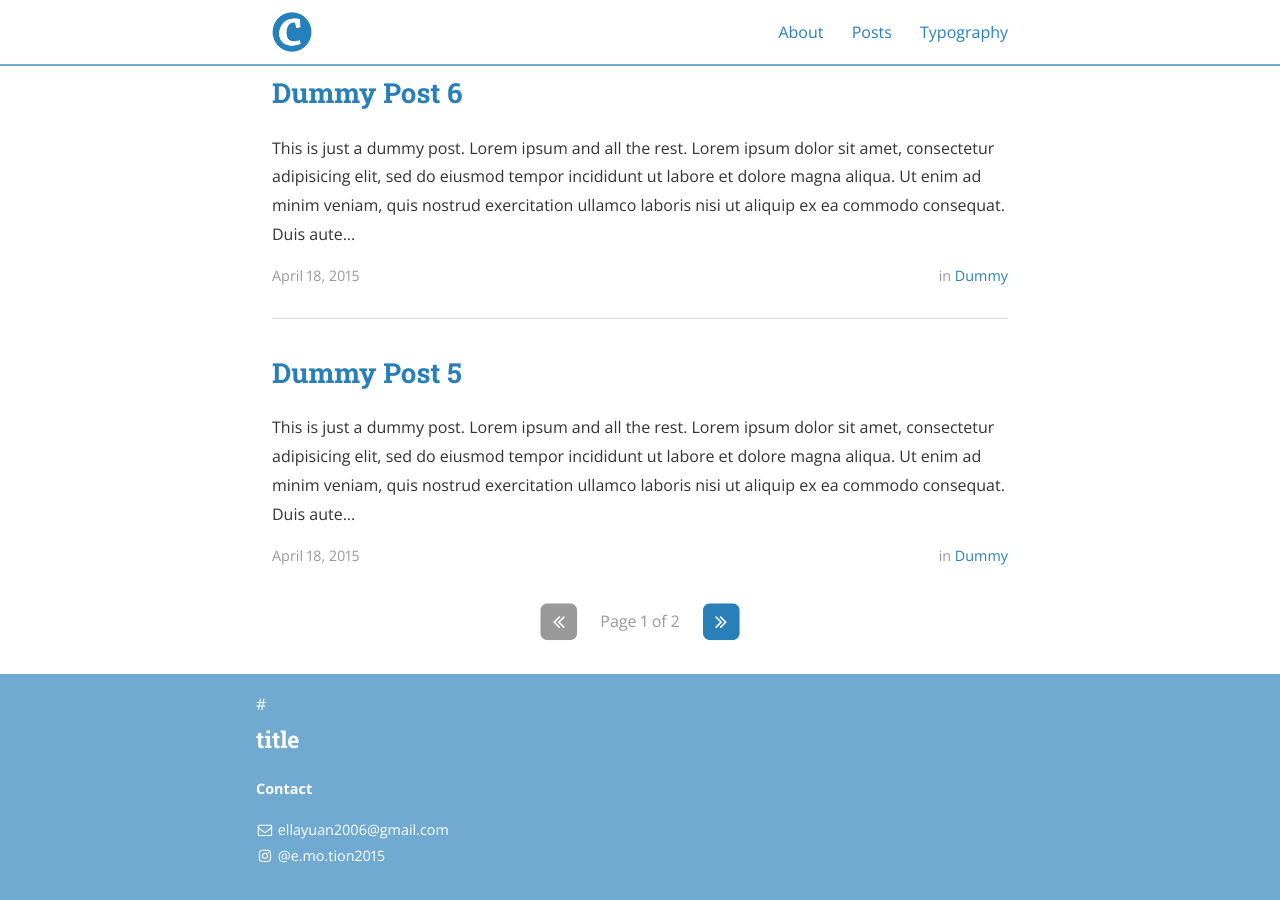
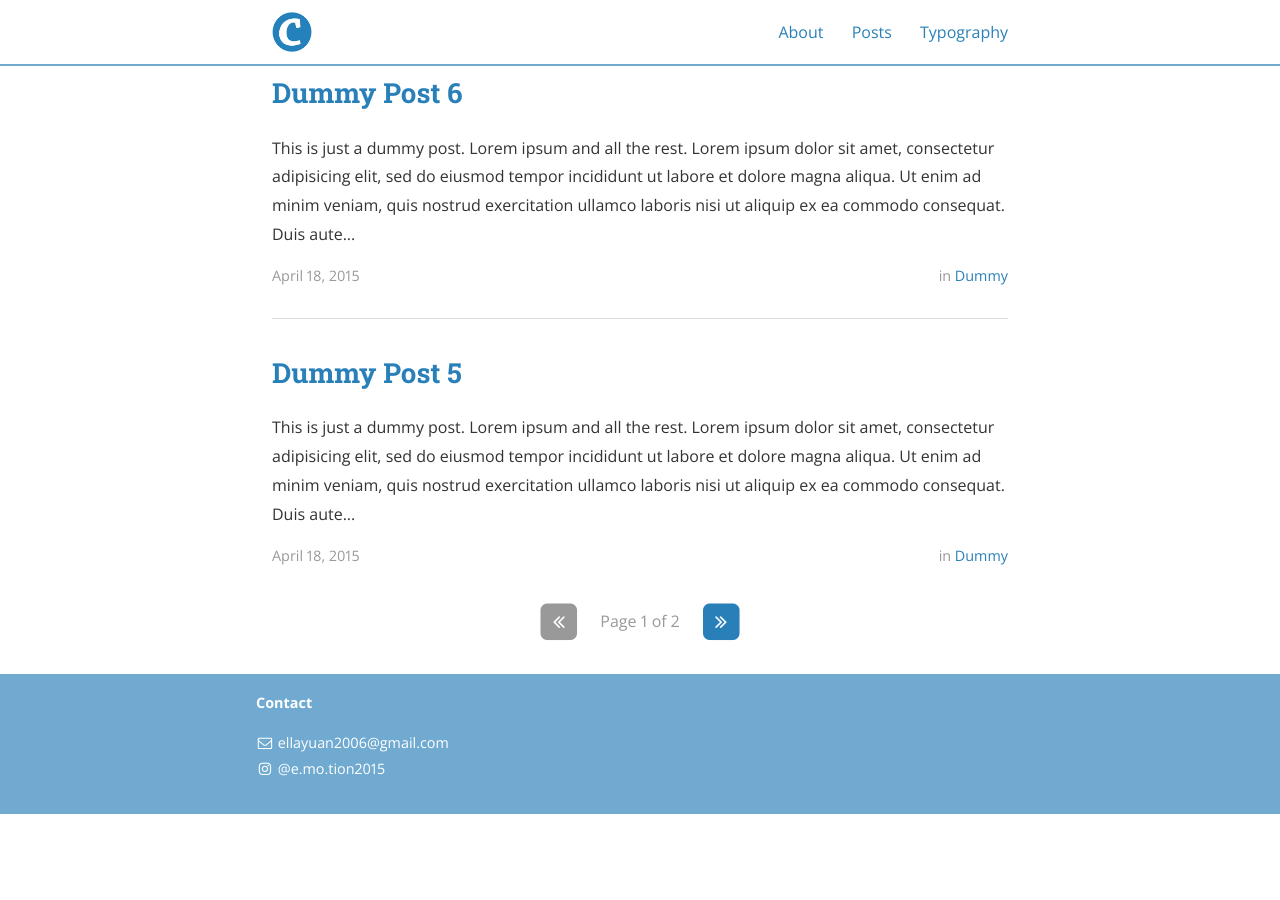
Before and after one commit to ellayuan2006/ellayuan2006.github.io, a Jekyll site: the page built from index.html, in a window 1280 px wide and 900 px high, scrolled down 1251 px. Built offline with Jekyll 4.4.1, drawn with Linux system fonts in a browser that asks for light colours; nearby versions of some CDN libraries; the list of posts is cut into pages by our own code; after the commit the page ends 2065 px from its top, so only the background shows below that.

Commit message:
Update footer.html

```diff
--- a/_includes/footer.html
+++ b/_includes/footer.html
@@ -2,7 +2,8 @@
 
   <div class="wrapper">
 
-    # <h3 class="footer-heading">{{ site.title }}</h3>
+		<!-- <h3 class="footer-heading">{{ site.title }}</h3> -->
+
 
 
 
```
